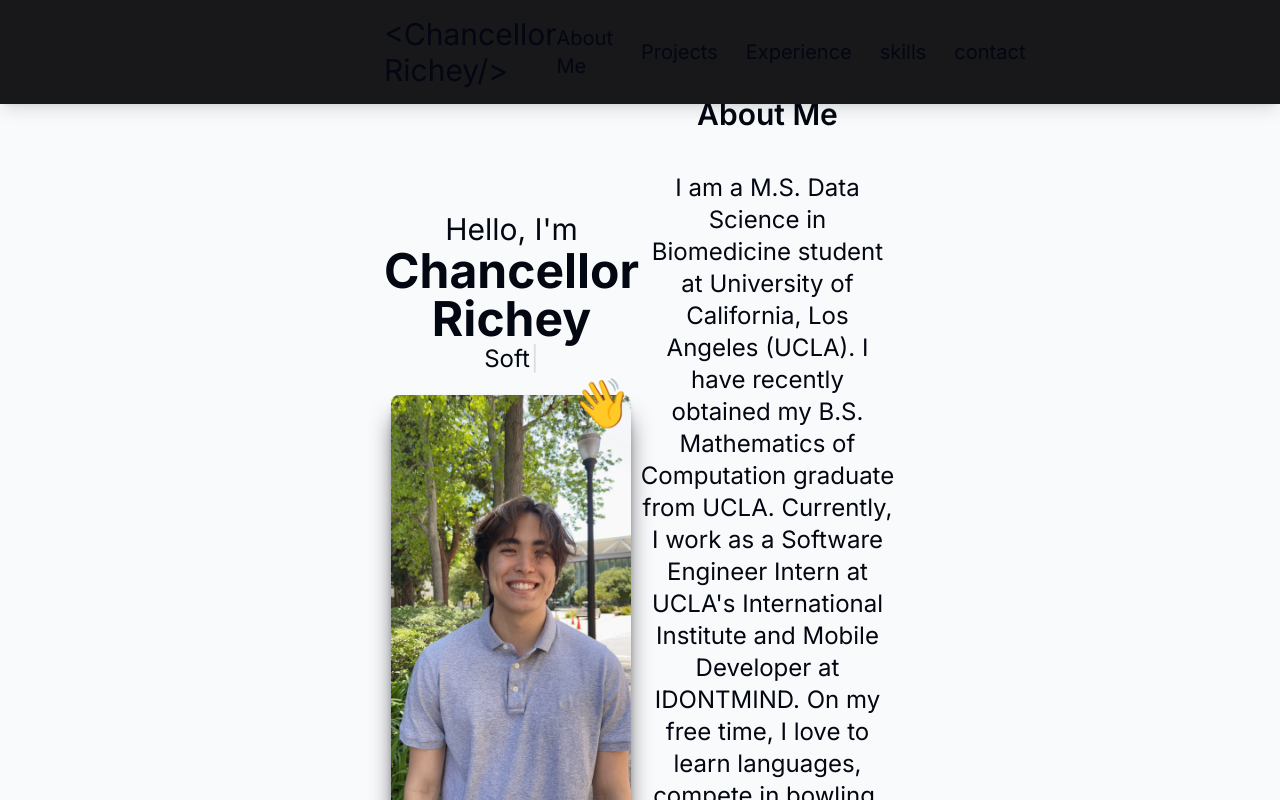
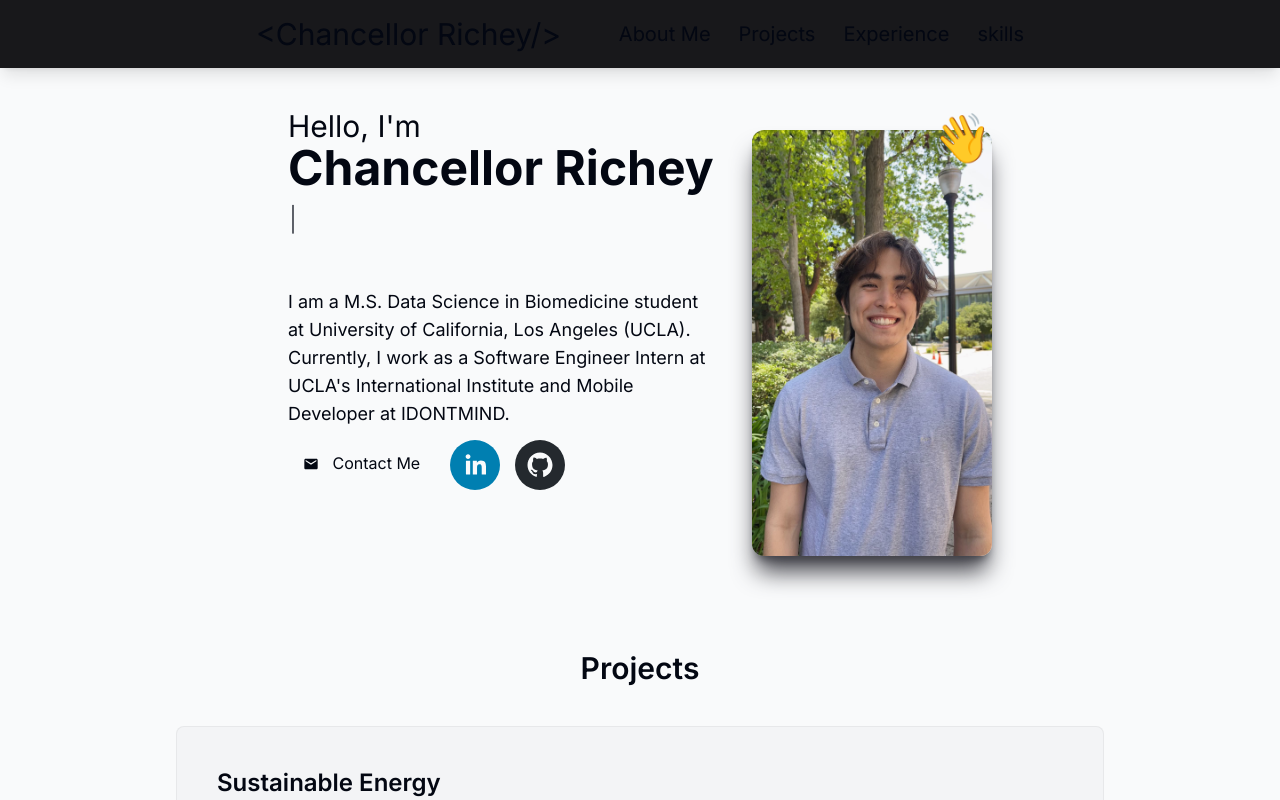
Before and after one commit to ChancellorO/Website, a Next.js app: page / in a window 1280 px wide. Shown: the top 800 px of the page. Built offline with nearby package versions, Linux system fonts and the light colour scheme.

Commit message:
Fixed intro, removed unnecessary code

```diff
--- a/app/page.tsx
+++ b/app/page.tsx
@@ -1,4 +1,3 @@
-import Image from "next/image";
 import Intro from "@/components/intro";
 import About from "@/components/about";
 import Projects from "@/components/projects";
@@ -7,9 +6,8 @@ import Skills from "@/components/skills";
 
 export default function Home() {
   return (
-    <main className="flex min-h-screen flex-col items-center justify-between pt-24 lg:px-96">
+    <main className="flex min-h-screen flex-col items-center justify-between pt-24 px-24">
       <Intro />
-      <About />
       <Projects />
       <Experience />
       <Skills />
--- a/components/intro.tsx
+++ b/components/intro.tsx
@@ -3,67 +3,21 @@ import Image from "next/image";
 import introPhoto from "@/public/intro.jpg";
 import { motion } from "framer-motion";
 import { useRef } from "react";
+import Button from "react-bootstrap/Button";
 import Typewriter from "typewriter-effect";
+import { MdEmail } from "react-icons/md";
+import { SocialIcon } from 'react-social-icons';
 
 export default function Intro() {
     return(
         <section
             id="home"
-            className="mb-20"
+            className="mb-20 px-48"
         >
+            <div className="flex flex-row-reverse justify-between">
                 <div
-            className="flex justify-between"
+                className="flex flex-col items-center justify-center"
                 >
-                <div className="flex flex-col items-center justify-center">
-                    <h1 className="text-center text-5xl">
-                        <motion.span
-                            className="text-3xl"
-                            initial={{ opacity: 0, scale: 0}}
-                            animate={{ opacity: 1, scale: 1}}
-                            transition={{
-                                type: "spring",
-                                duration: 1,
-                                delay: 0.2,
-                            }}
-                        >Hello, I'm</motion.span>
-                        <br/>
-                        <motion.span
-                            initial={{ opacity: 0, scale: 0}}
-                            animate={{ opacity: 1, scale: 1}}
-                            transition={{
-                                type: "spring",
-                                duration: 1,
-                                delay: 0.5,
-                            }}
-                        >
-                            <strong> Chancellor Richey </strong>
-                        </motion.span>
-                    </h1>
-                    <div className="text-2xl">
-                        <motion.span
-                            initial={{ opacity: 0, scale: 0}}
-                            animate={{ opacity: 1, scale: 1}}
-                            transition={{
-                                type: "spring",
-                                duration: 1,
-                                delay: 3,
-                            }}
-                        >
-                            <Typewriter
-                                options={{
-                                    strings: [
-                                        "Bowling Enthusiast",
-                                        "Software Engineer",
-                                        "Language Learner",
-                                        "Student",
-                                    ],
-                                    autoStart: true,
-                                    loop: true,
-                                    deleteSpeed: 50,
-                                }}
-                            />
-                        </motion.span>
-                    </div>
                         <div
                             className="relative"
                         >
@@ -82,7 +36,7 @@ export default function Intro() {
                                 alt="intro photo"
                                 height="828"
                                 width="1472"
-                            className="mt-5 shadow-xl shadow-zinc-700 object-cover rounded-lg"
+                                className="mt-5 shadow-xl shadow-zinc-700 object-cover rounded-xl"
                             />
                         <motion.div
                             className="absolute top-0 right-0 text-5xl"
@@ -118,8 +72,8 @@ export default function Intro() {
                         </motion.div>
                         </div>
                 </div>
-                <motion.section
-                    className="flex flex-col items-center justify-center container mb-20 scroll-mt-28"
+                <motion.div
+                    className="flex flex-col gap-3 mb-20 scroll-mt-28 text-left"
                     initial={{
                         opacity: 0
                     }}
@@ -133,21 +87,72 @@ export default function Intro() {
                         once: true,
                     }}
                 >
-                    <h1
-                        className="text-3xl font-semibold mb-10"
+                    <h1 className="text-left text-5xl">
+                        <motion.span
+                            className="text-3xl"
+                            initial={{ opacity: 0, scale: 0}}
+                            animate={{ opacity: 1, scale: 1}}
+                            transition={{
+                                type: "spring",
+                                duration: 1,
+                                delay: 0.2,
+                            }}
+                        >Hello, I'm</motion.span>
+                        <br/>
+                        <motion.span
+                            initial={{ opacity: 0, scale: 0}}
+                            animate={{ opacity: 1, scale: 1}}
+                            transition={{
+                                type: "spring",
+                                duration: 1,
+                                delay: 0.5,
+                            }}
                         >
-                        About Me
+                            <strong> Chancellor Richey </strong>
+                        </motion.span>
                     </h1>
+                    <div className="text-2xl self-start">
+                        <motion.span
+                            initial={{ opacity: 0, scale: 0}}
+                            animate={{ opacity: 1, scale: 1}}
+                            transition={{
+                                type: "spring",
+                                duration: 1,
+                                delay: 3,
+                            }}
+                        >
+                            <Typewriter
+                                options={{
+                                    strings: [
+                                        "Bowling Enthusiast",
+                                        "Software Engineer",
+                                        "Language Learner",
+                                        "Student",
+                                    ],
+                                    autoStart: true,
+                                    loop: true,
+                                    deleteSpeed: 50,
+                                }}
+                            />
+                        </motion.span>
+                    </div>
                     <p
-                        className="text-2xl text-center"
+                        className="text-lg text-left pr-10 mt-10"
                     >
                         I am a M.S. Data Science in Biomedicine student at University of California, Los Angeles (UCLA).
-                        I have recently obtained my B.S. Mathematics of Computation graduate from UCLA.
                         Currently, I work as a Software Engineer Intern at UCLA's International Institute
                         and Mobile Developer at IDONTMIND.
-                        On my free time, I love to learn languages, compete in bowling, and travel!
                     </p>
-                </motion.section>
+                    <div className="home-icons">
+                        <Button variant="primary" href="www.google.com" target="_blank" style={{ paddingRight: 15, paddingLeft: 15, paddingTop: 10, paddingBottom: 10 }}>
+                            <MdEmail style={{display: "inline-block", marginBottom: 3 }}/> &nbsp;
+                            Contact Me
+                        </Button>
+                        <SocialIcon url="https://www.linkedin.com/in/chancellororichey/" style={{marginLeft: 15 }} />
+                        <SocialIcon url="https://github.com/ChancellorO" style={{marginLeft: 15 }} />
+                    </div>
+
+                </motion.div>
             </div>
         </section>
     );
--- a/components/navbar.tsx
+++ b/components/navbar.tsx
@@ -6,7 +6,7 @@ import Link from "next/link";
 export default function Navbar() {
     return(
         <header className="z-[999] relative">
-            <nav className="flex fixed justify-between p-4 px-96 w-screen shadow-lg bg-zinc-900 dark:bg-opacity-75 backdrop-blur-[0.5rem]">
+            <nav className="flex fixed justify-between p-4 px-64 w-screen shadow-lg bg-zinc-900 dark:bg-opacity-75 backdrop-blur-[0.5rem]">
                 <h1 className="text-3xl">
                     <Link href="#top">
                         {"<"}Chancellor Richey{"/>"}
@@ -33,11 +33,6 @@ export default function Navbar() {
                             skills
                         </Link>
                     </li>
-                    <li>
-                        <Link href="#contact">
-                            contact
-                        </Link>
-                    </li>
                 </ul>
             </nav>
         </header>
--- a/lib/data.ts
+++ b/lib/data.ts
@@ -74,18 +74,6 @@ export const skills = [
         icon: "logos:nodejs-icon",
       },
       {
-        name: "PHP",
-        icon: "logos:php",
-      },
-      {
-        name: "Laravel",
-        icon: "logos:laravel",
-      },
-      {
-        name: "Symfony",
-        icon: "logos:symfony",
-      },
-      {
         name: "Python",
         icon: "logos:python",
       },
@@ -125,13 +113,5 @@ export const skills = [
         name: "Docker",
         icon: "logos:docker-icon",
       },
-      {
-        name: "Jenkins",
-        icon: "devicon:jenkins",
-      },
-      {
-        name: "Shopify",
-        icon: "logos:shopify",
-      },
 
 ] as const;
--- a/package.json
+++ b/package.json
@@ -12,8 +12,10 @@
     "framer-motion": "^11.0.23",
     "next": "13.4.8",
     "react": "^18",
+    "react-bootstrap": "^2.10.2",
     "react-dom": "^18",
     "react-icons": "^5.0.1",
+    "react-social-icons": "^6.15.0",
     "react-vertical-timeline-component": "^3.6.0",
     "typewriter-effect": "^2.21.0"
   },
```
Also changed, not shown: 1 other file (tests, documents, lock files or other folders). Lines whose indentation alone changed are shown as unchanged.
